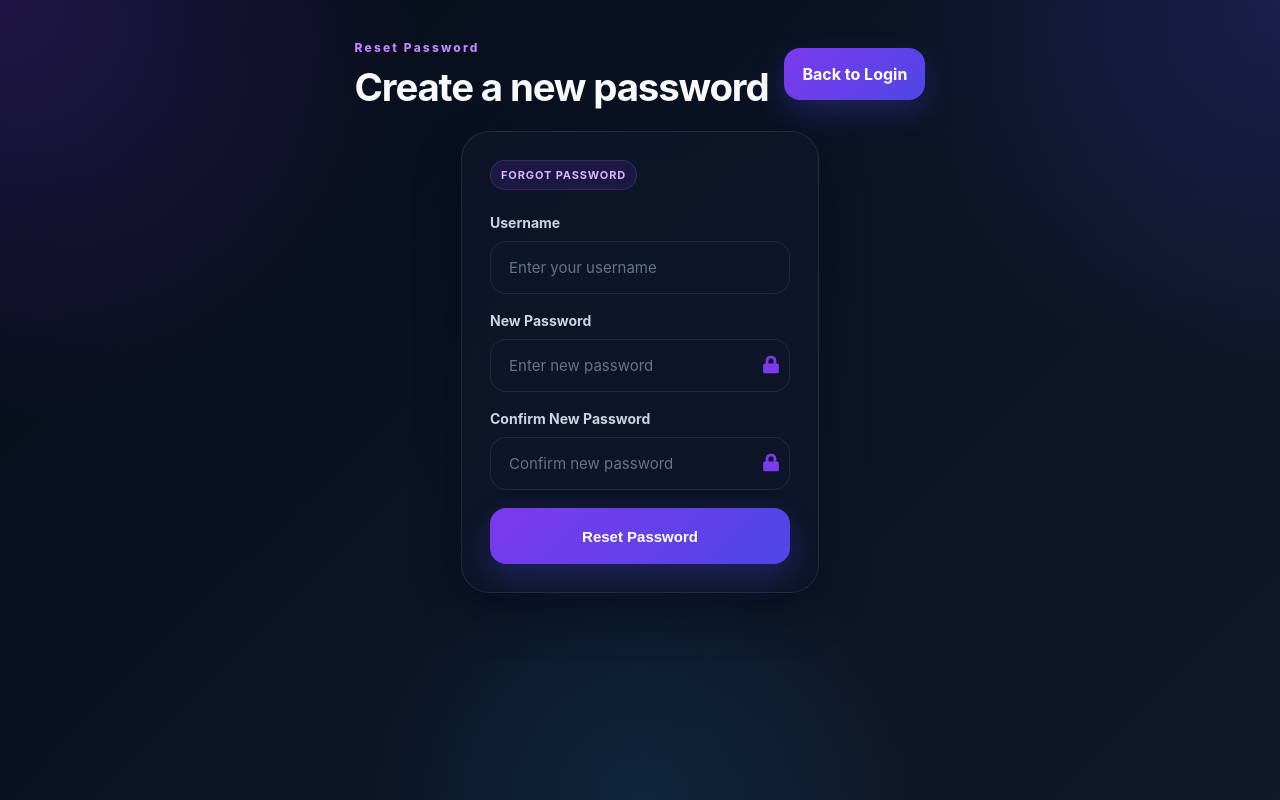
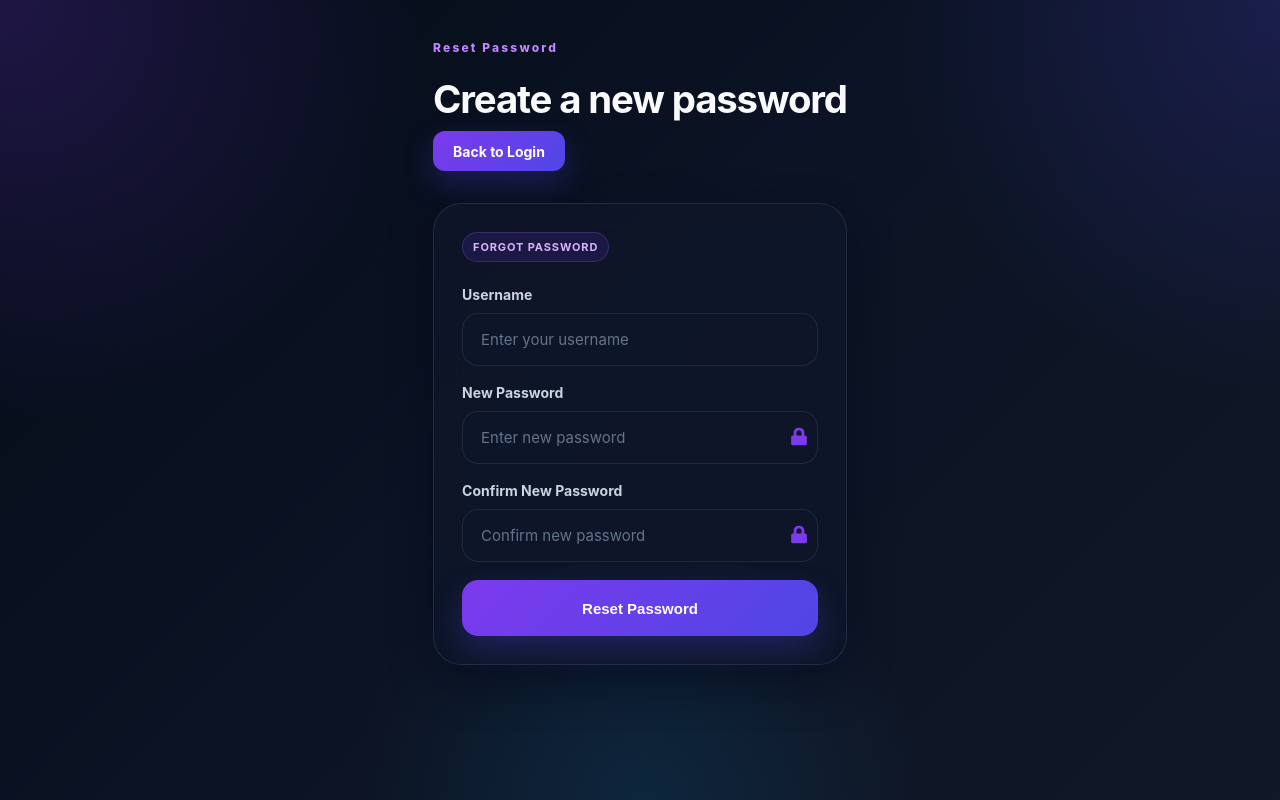
Before and after one commit to TheArisAngelo/Reddit-Client, a React (Create React App) app in the folder reddit-client/: page /forgot-password in a window 1280 px wide. Built offline with nearby package versions, Linux system fonts and the light colour scheme.

Commit message:
forgot Pw UI fixes

```diff
--- a/reddit-client/src/ForgotPassword.js
+++ b/reddit-client/src/ForgotPassword.js
@@ -79,20 +79,15 @@ export default function ForgotPassword() {
         <div className="bg-orb bg-orb-2" />
         <div className="bg-grid" />
 
-        <div className="profile-topbar">
-          <div>
+        <main className="login-layout">
+          <div className="auth-page-header">
             <p className="eyebrow">Reset Password</p>
             <h1 className="create-page-title">Create a new password</h1>
-          </div>
 
-          <div className="create-top-actions">
-            <Link to="/login" className="nav-btn">
+            <Link to="/login" className="nav-btn auth-home-btn">
               Back to Login
             </Link>
           </div>
-        </div>
-
-        <main className="login-layout">
           <section className="create-card login-card">
             <div className="lane-chip">Forgot Password</div>
 
```
